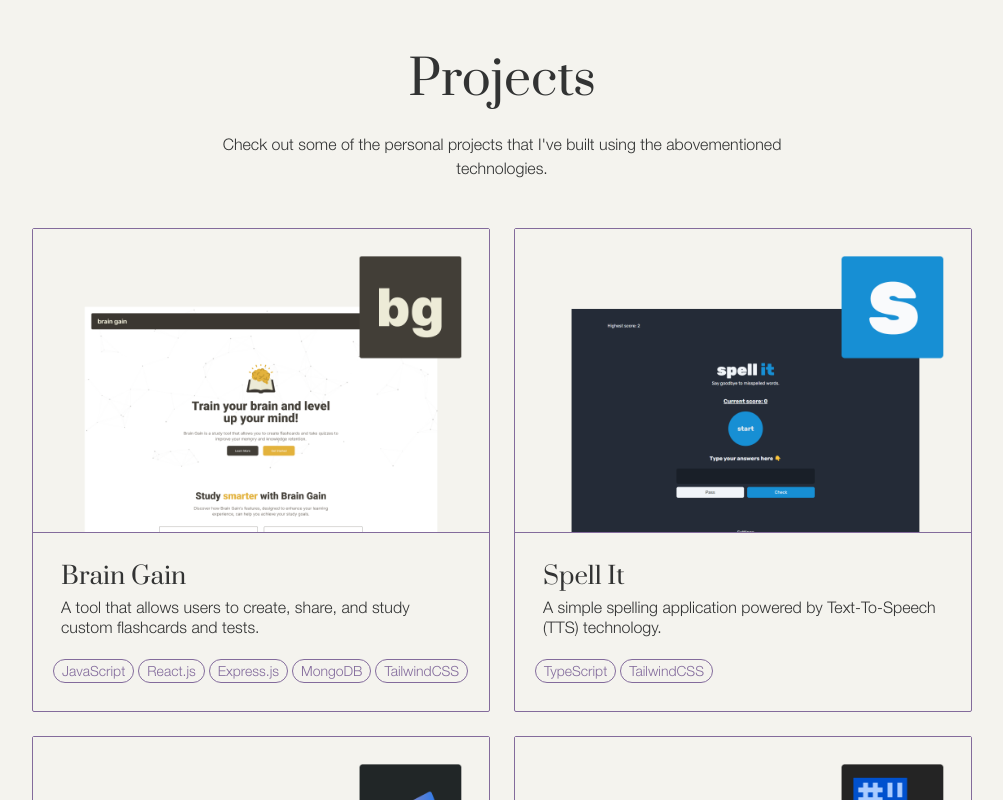
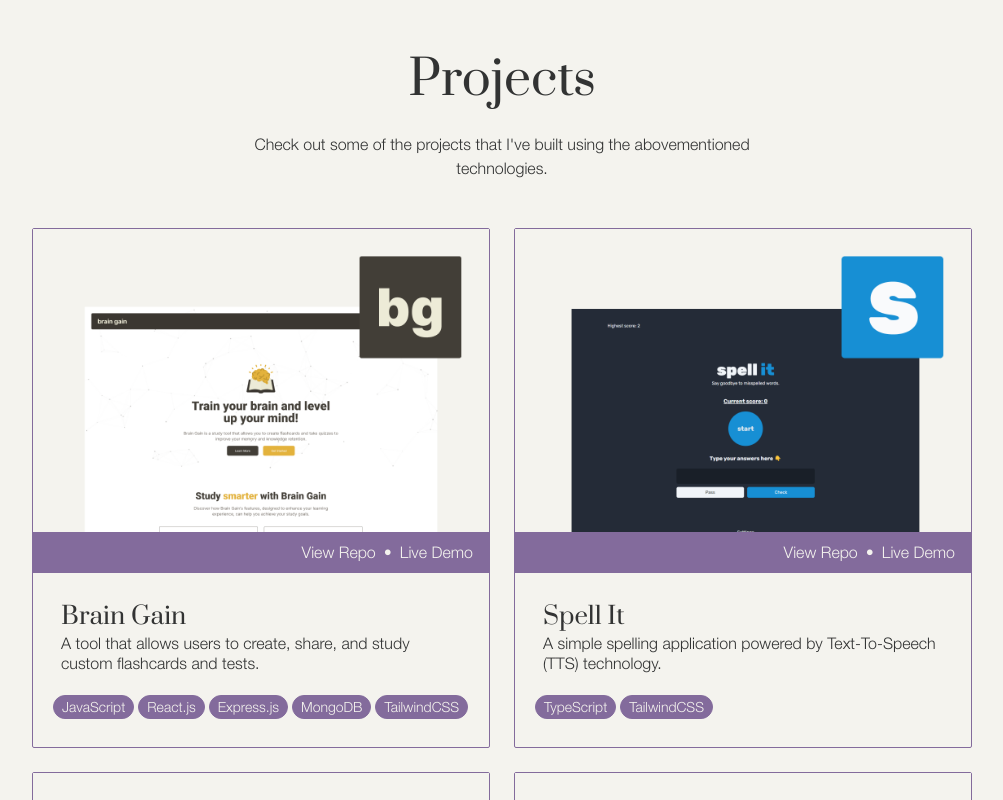
Before and after one commit to alliyah95/portfolio, a Next.js app: page / in a window 1280 px wide. Shown: the part 1640-2440 px from the top of the page, without its empty margins (138-1141 px from the left). Built offline with nearby package versions, Linux system fonts and the light colour scheme.

Commit message:
style: change project card hover effect

```diff
--- a/src/app/globals.css
+++ b/src/app/globals.css
@@ -66,7 +66,7 @@
         @apply hover:text-purple-100 relative transition-all duration-200;
     }
     .chip {
-        @apply w-auto m-0.5 rounded-full border border-purple-100 bg-purple-100 text-white-200 md:bg-transparent md:text-purple-100
+        @apply w-auto m-0.5 rounded-full border border-purple-100 bg-purple-100 text-white-200
         py-px px-2 text-xs md:text-sm transition-all duration-200;
     }
 }
@@ -95,7 +95,7 @@
         @apply hidden;
     }
     .project-links {
-        @apply lg:absolute lg:-bottom-[42px] lg:right-0 transition-all duration-300 z-20 relative;
+        @apply transition-all duration-300 z-20 relative;
     }
 }
 
@@ -138,15 +138,21 @@
     @apply absolute inset-0 transition-all duration-300 opacity-10 z-[1];
     content: "";
 }
-.project-card:hover .chip {
-    @apply md:bg-purple-100 md:text-white-200;
-}
 .project-card:hover .project-card-img-container::before {
     @apply opacity-0;
 }
-.project-card:hover .project-links {
-    @apply lg:bottom-0;
+.project-link {
+    @apply cursor-pointer relative inline-block;
+
+    &::before {
+        @apply absolute bottom-0 left-0 h-px w-0 bg-white-200 transition-all duration-300;
+        content: "";
+    }
 }
+.project-card:hover .project-link::before {
+    @apply lg:w-full;
+}
+
 /* END - projects section custom CSS */
 
 /* START - selection style */
--- a/src/components/sections/projects.tsx
+++ b/src/components/sections/projects.tsx
@@ -15,7 +15,7 @@ const Projects = (props: Props) => {
                 <div className="container text-center">
                     <SectionInfo
                         heading="Projects"
-                        description="Check out some of the personal projects that I've built using the abovementioned technologies."
+                        description="Check out some of the projects that I've built using the abovementioned technologies."
                     />
 
                     <div className="max-w-[940px] mx-auto grid md:grid-cols-2 gap-6">
--- a/src/components/ui/project-card.tsx
+++ b/src/components/ui/project-card.tsx
@@ -30,11 +30,11 @@ const ProjectCard = ({
                     layout="responsive"
                 />
                 <div className="project-links bg-purple-100 py-2 px-4 text-white-200">
-                    <div className="flex space-x-2 justify-end lg:justify-start">
+                    <div className="flex space-x-2 justify-end">
                         <a
                             target="_blank"
                             href={gitHubRepo}
-                            className="cursor-pointer hover:underline hover:underline-offset-4"
+                            className="project-link"
                         >
                             View Repo
                         </a>
@@ -44,9 +44,9 @@ const ProjectCard = ({
                                 <a
                                     target="_blank"
                                     href={url}
-                                    className="cursor-pointer hover:underline hover:underline-offset-4"
+                                    className="project-link"
                                 >
-                                    Live URL
+                                    Live Demo
                                 </a>
                             </>
                         )}
@@ -54,8 +54,8 @@ const ProjectCard = ({
                 </div>
             </div>
             <div className="border-t border-t-purple-100 relative lg:z-30">
-                <div className="text-start px-5 pt-5 lg:pt-7 lg:px-7 flex flex-col bg-white-200">
-                    <h3 className="mb-1">{title}</h3>
+                <div className="text-start px-5 pt-5 lg:pt-7 lg:px-7 bg-white-200">
+                    <h3 className="project-title">{title}</h3>
                     <p className="leading-tight">{description}</p>
                 </div>
                 <div className="pt-4 lg:pt-5 px-5 pb-5 lg:pb-7 mt-auto flex flex-wrap -m-0.5">
```
